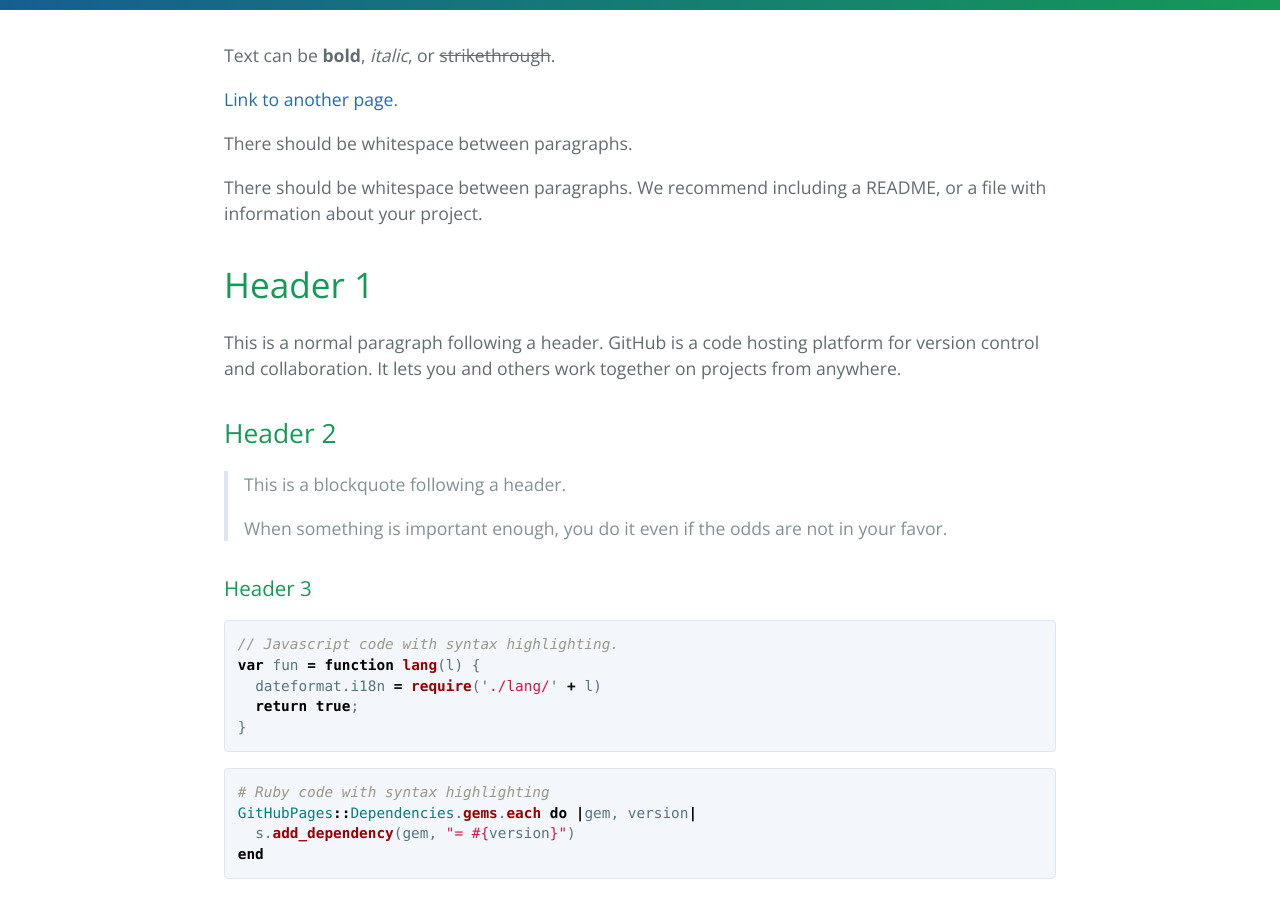
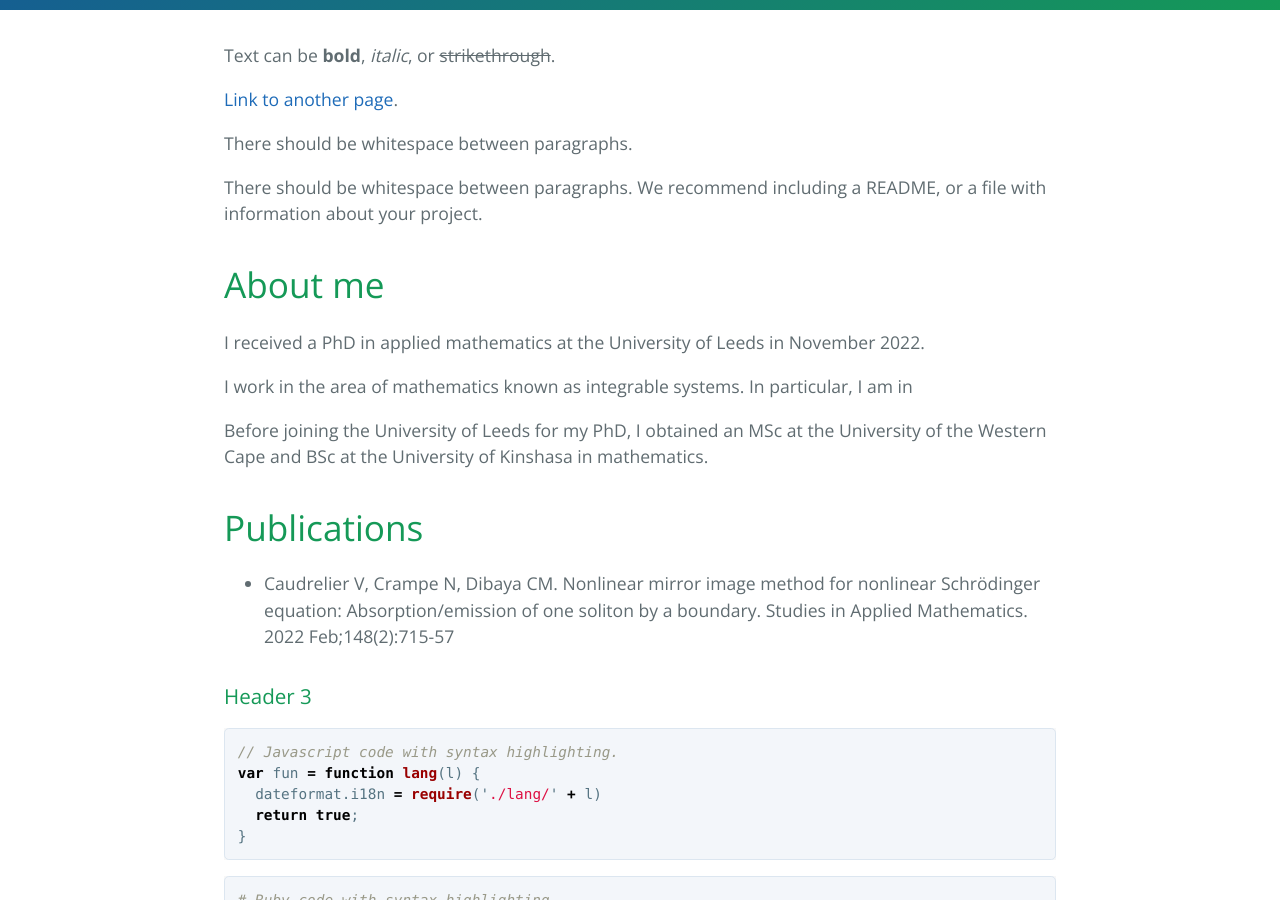
Before and after one commit to carlosdibaya/carlosdibaya.github.io, a Jekyll site: the page built from index.md, in a window 1280 px wide and 900 px high, scrolled down 307 px. Built offline with Jekyll 4.4.1, drawn with Linux system fonts in a browser that asks for light colours.

Commit message:
Update index.md

```diff
--- a/index.md
+++ b/index.md
@@ -10,15 +10,17 @@ There should be whitespace between paragraphs.
 
 There should be whitespace between paragraphs. We recommend including a README, or a file with information about your project.
 
-# Header 1
+# About me
 
-This is a normal paragraph following a header. GitHub is a code hosting platform for version control and collaboration. It lets you and others work together on projects from anywhere.
+I received a PhD in applied mathematics at the University of Leeds in November 2022.
 
-## Header 2
+I work in the area of mathematics known as integrable systems. In particular, I am in
 
-> This is a blockquote following a header.
->
-> When something is important enough, you do it even if the odds are not in your favor.
+Before joining the University of Leeds for my PhD, I obtained an MSc at the University of the Western Cape and BSc at the University of Kinshasa in mathematics.
+
+# Publications
+
+*  Caudrelier V, Crampe N, Dibaya CM. Nonlinear mirror image method for nonlinear Schrödinger equation: Absorption/emission of one soliton by a boundary. Studies in Applied Mathematics. 2022 Feb;148(2):715-57
 
 ### Header 3
 
```
